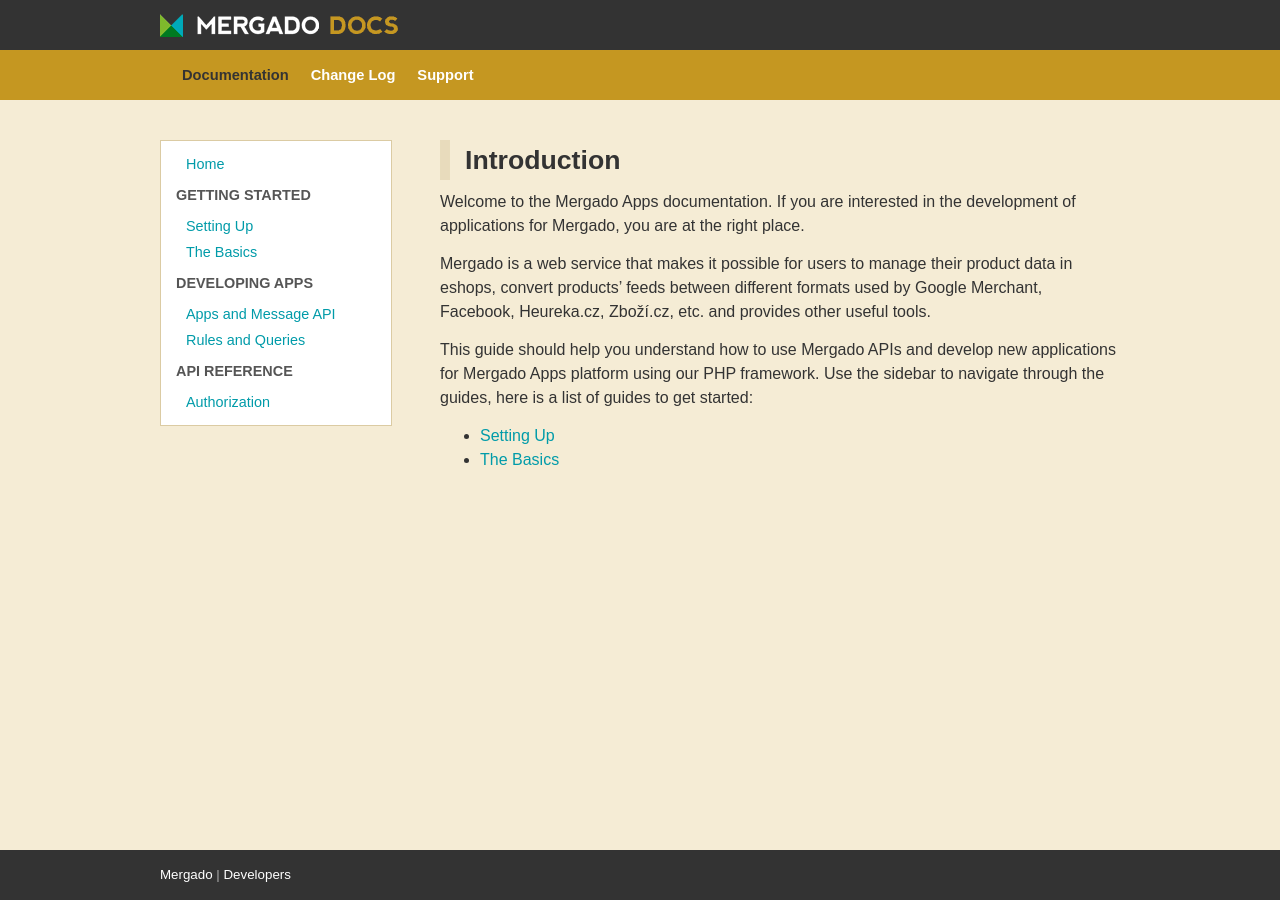
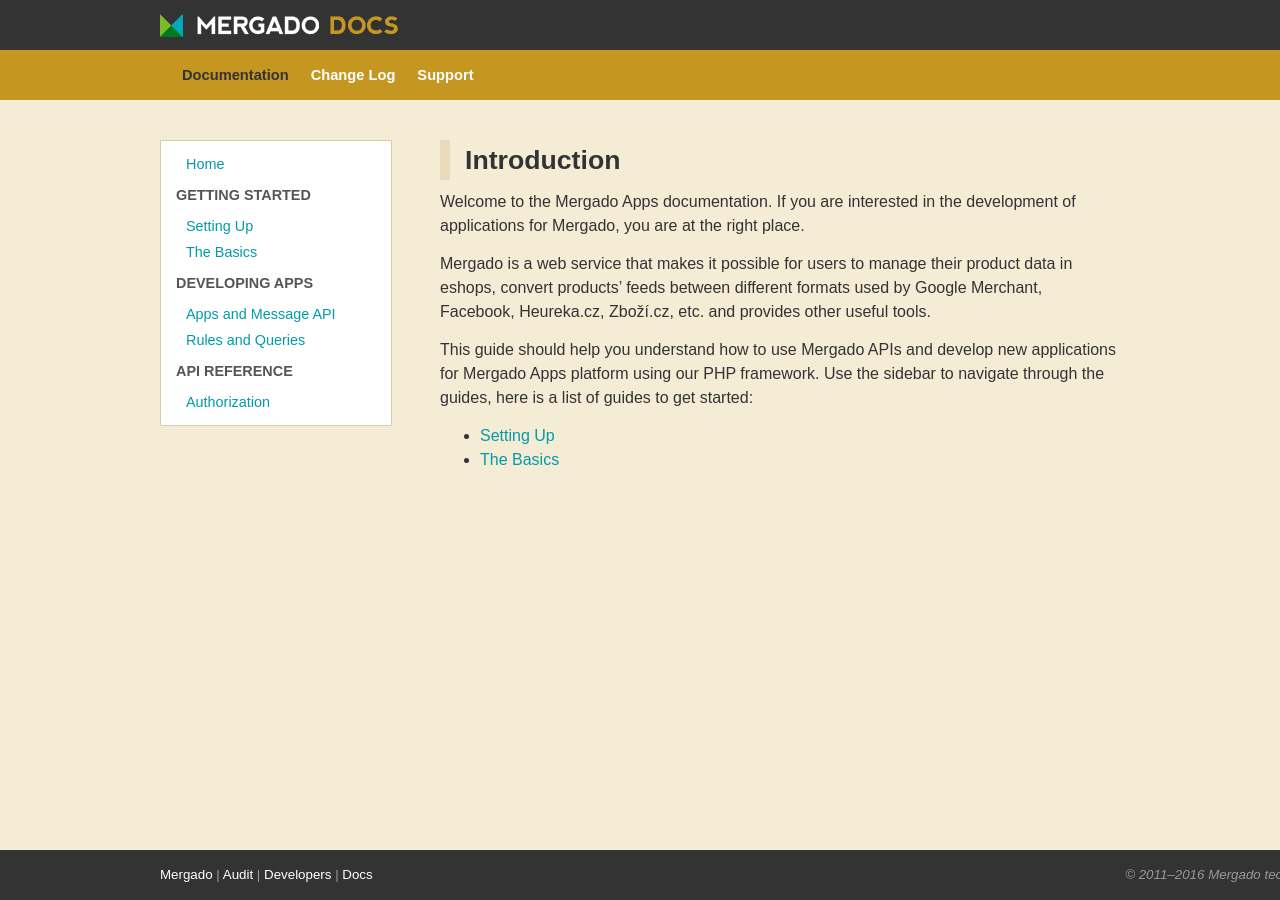
Before and after one commit to michalwiglasz/docs, a Jekyll site: the page built from index.md, in a window 1280 px wide. Built offline with Jekyll 4.4.1, drawn with Linux system fonts in a browser that asks for light colours.

Commit message:
Added more information to the footer.

```diff
--- a/_config.yml
+++ b/_config.yml
@@ -18,6 +18,12 @@ codeurl: 'https://developers.mergado.com'
 
 # URL to mergado
 mergadourl: 'https://app.mergado.com'
+
+# URL to mergado audit
+auditurl: 'https://audit.mergado.com'
+
+# Email to mergado support
+mergadomail: 'mergado@mergado.cz'
 
 # Default menu items (on order) to appear in the menu
 menu_items: [
--- a/_includes/footer.html
+++ b/_includes/footer.html
@@ -1,7 +1,15 @@
 <footer id="footer">
     <div class="wrapper">
-        <p id="imprint">
-            <a href="{{ site.mergadourl }}">Mergado</a> | <a href="{{ site.codeurl }}">Developers</a>
-        </p>
+        <div class="block">
+            <a href="{{ site.mergadourl }}">Mergado</a> |
+            <a href="{{ site.auditurl }}">Audit</a> |
+            <a href="{{ site.mergadourl }}/developers/">Developers</a> |
+            <a href="{{ site.codeurl }}">Docs</a>
+        </div>
+        <div class="fill"></div>
+        <div class="block">
+            <i>© 2011–{{ site.time | date: '%Y' }} Mergado technologies, s. r. o.</i> |
+            <a href="mailto:{{ site.mergadomail }}">Kontakt</a>
+        </div>
     </div>
 </footer>
--- a/_sass/_layout.sass
+++ b/_sass/_layout.sass
@@ -152,15 +152,34 @@ nav
 	width: 100%
 	box-sizing: border-box
 	height: 50px
-	line-height: 50px
+	color: #999
 
-	#imprint
-		position: relative
+	.wrapper
 		width: 960px
 		margin: 0 auto
 		text-align: left
 		font-style: normal
-		color: #aaa
+		height: 100%
+		display: table
+		table-layout: fixed
+		white-space: nowrap
+		line-height: 50px
+
+	.fill
+		display: table-cell
+		width: 99%
+
+	.block
+		display: table-cell
+		height: 100%
+		padding: 0 10px
+		box-sizing: border-box
+
+		&:first-child
+			padding-left: 0
+
+		&:last-child
+			padding-right: 0
 
 	a
 		color: #fff
```
